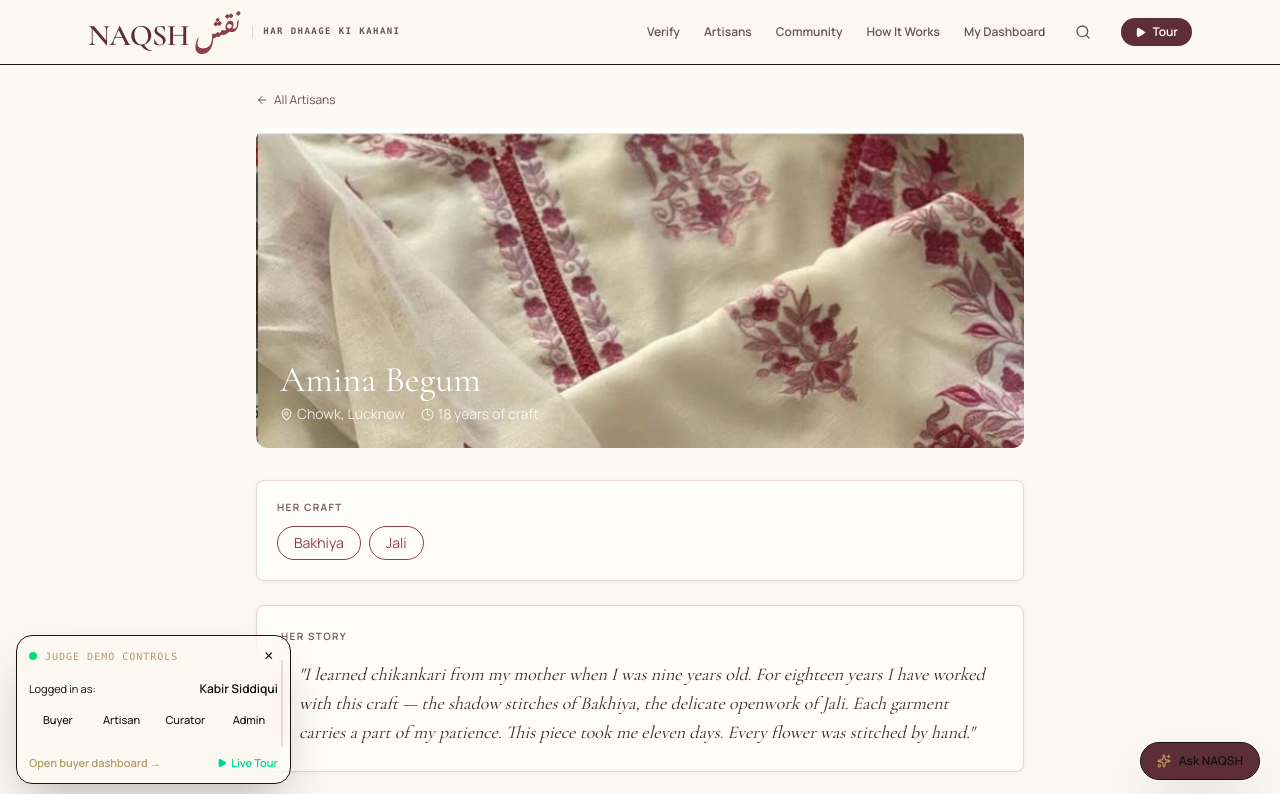
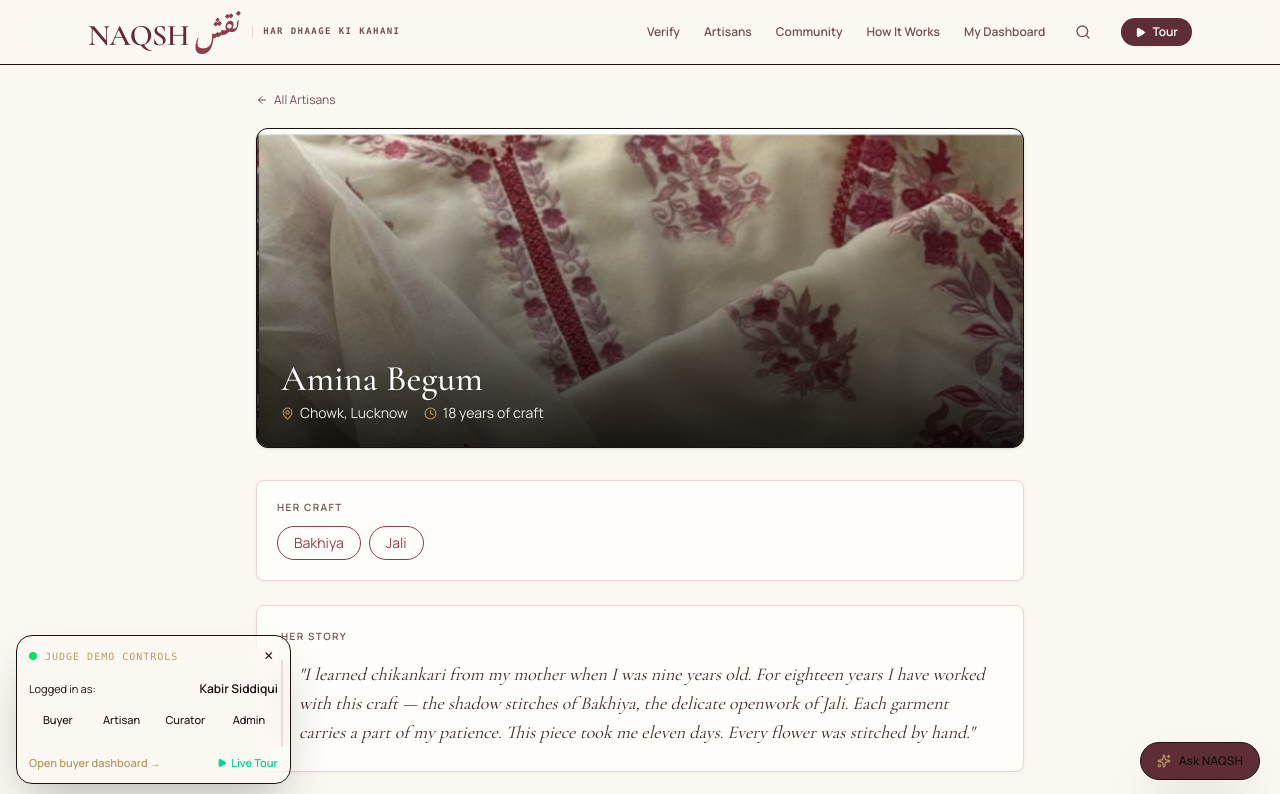
Before and after one commit to vanshikacs/NAQSH, a Next.js app: page /artisan/AMN-018 in a window 1280 px wide. Shown: the top 794 px of the page. Built offline with nearby package versions, Linux system fonts and the light colour scheme; a web font is replaced by a local one.

Commit message:
fix(images): enable unoptimized images in next.config.ts to prevent Vercel content-disposition attachment block and add solid gradient overlay on artisan hero

```diff
--- a/next.config.ts
+++ b/next.config.ts
@@ -2,12 +2,10 @@ import type { NextConfig } from 'next';
 
 const nextConfig: NextConfig = {
   images: {
-    // Allow local public images
+    unoptimized: true,
     remotePatterns: [],
   },
-  experimental: {
-    // Opt in to better server component handling
-  },
+  experimental: {},
 };
 
 export default nextConfig;
--- a/src/app/artisan/[id]/page.tsx
+++ b/src/app/artisan/[id]/page.tsx
@@ -62,24 +62,25 @@ export default async function ArtisanPage({
           </div>
 
           {/* Hero */}
-          <div className="relative h-64 sm:h-80 rounded-xl overflow-hidden mb-8">
+          <div className="relative h-64 sm:h-80 rounded-xl overflow-hidden mb-8 bg-stone-900 border border-burgundy/15 shadow-sm">
             <Image
               src={artisan.photo}
               alt={`${artisan.name} — chikankari artisan, ${artisan.location}`}
               fill
+              unoptimized
               className="object-cover object-top"
               priority
               sizes="(max-width: 768px) 100vw, 768px"
             />
-            <div className="absolute inset-0 bg-gradient-to-t from-ink/70 via-ink/20 to-transparent" />
-            <div className="absolute bottom-0 left-0 right-0 p-6">
-              <p className="font-serif text-4xl text-white mb-1">{artisan.name}</p>
-              <div className="flex items-center gap-4 text-white/80">
-                <span className="flex items-center gap-1 text-sm font-body">
-                  <MapPin size={13} aria-hidden="true" /> {artisan.location}
+            <div className="absolute inset-0 bg-gradient-to-t from-black/85 via-black/40 to-transparent" />
+            <div className="absolute bottom-0 left-0 right-0 p-6 z-10">
+              <p className="font-serif text-4xl text-white mb-1 drop-shadow-sm font-medium">{artisan.name}</p>
+              <div className="flex items-center gap-4 text-white/90">
+                <span className="flex items-center gap-1.5 text-sm font-body drop-shadow-xs">
+                  <MapPin size={13} className="text-gold" aria-hidden="true" /> {artisan.location}
                 </span>
-                <span className="flex items-center gap-1 text-sm font-body">
-                  <Clock size={13} aria-hidden="true" /> {artisan.yearsOfExperience} years of craft
+                <span className="flex items-center gap-1.5 text-sm font-body drop-shadow-xs">
+                  <Clock size={13} className="text-gold" aria-hidden="true" /> {artisan.yearsOfExperience} years of craft
                 </span>
               </div>
             </div>
```
